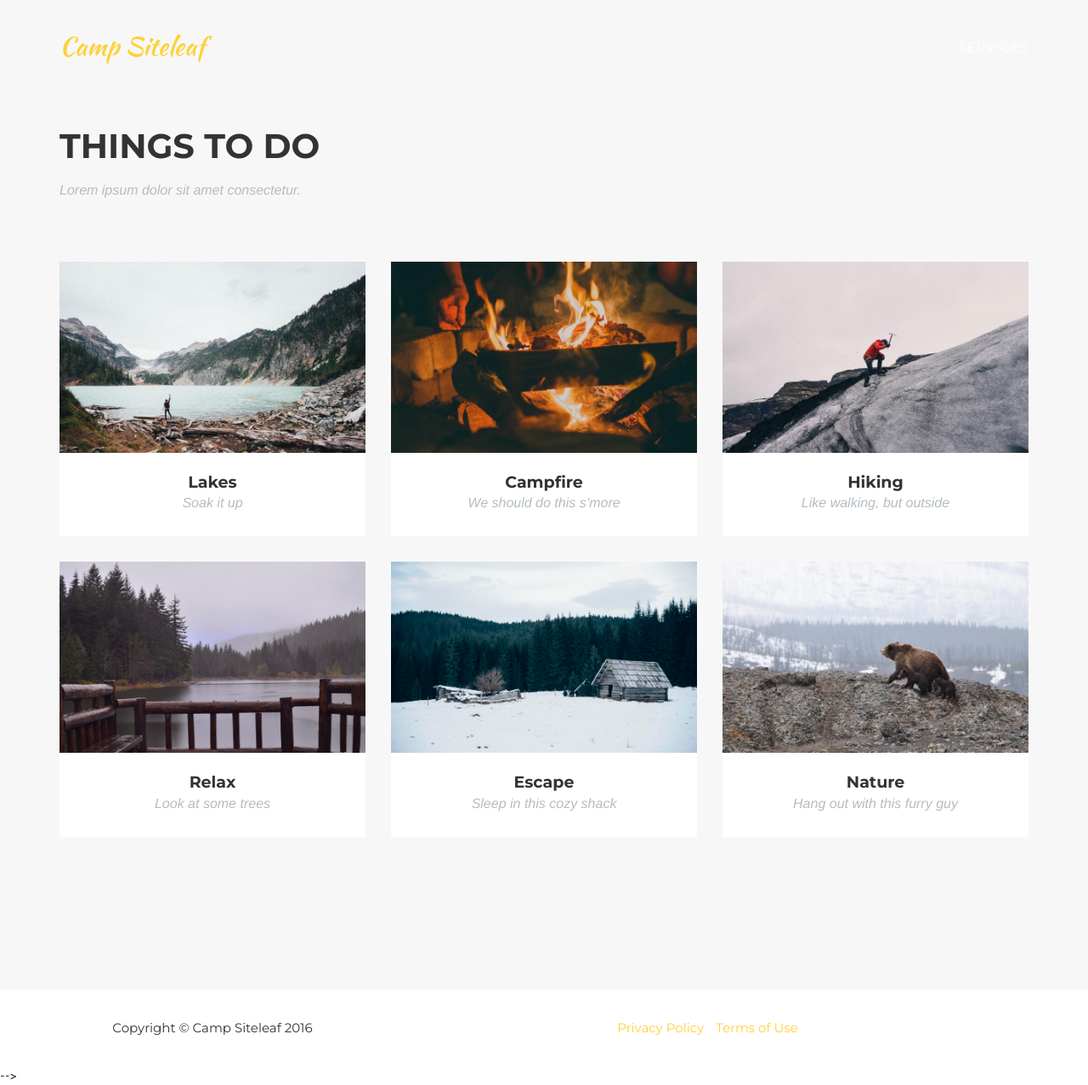
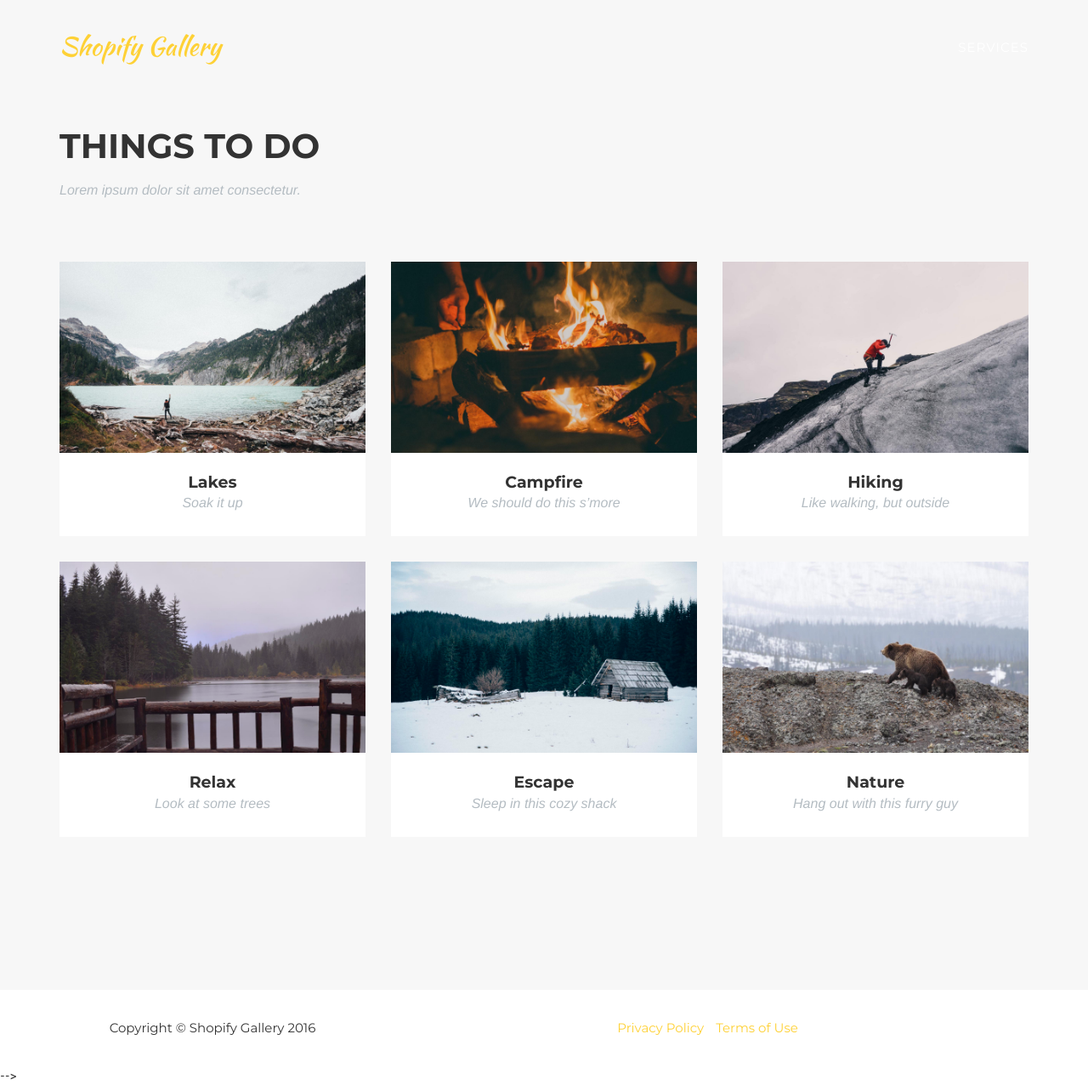
Before and after one commit to dspringate/experiment, a Jekyll site: the page built from index.markdown, in a window 1280 px wide and 1277 px high. Shown: the whole window at 85% size. Built offline with Jekyll 4.4.1, drawn with Linux system fonts in a browser that asks for light colours; some web fonts are replaced.

Commit message:
Updated Config

```diff
--- a/_config.yml
+++ b/_config.yml
@@ -1,5 +1,5 @@
 ---
-title: Camp Siteleaf
+title: Shopify Gallery
 timezone: UTC
 collections:
   events:
@@ -18,8 +18,8 @@ defaults:
   values:
     layout: post
     permalink: "/posts/:title/"
-url: http://camp.siteleaf.net
-email: your-email@domain.com
+url: http://shopify.gallery
+email: info@shopify.gallery
 description: Write an awesome description for your new site here. You can edit this
   line in _config.yml. It will appear in your document head meta (for Google search
   results) and in your feed.xml site description.
```
